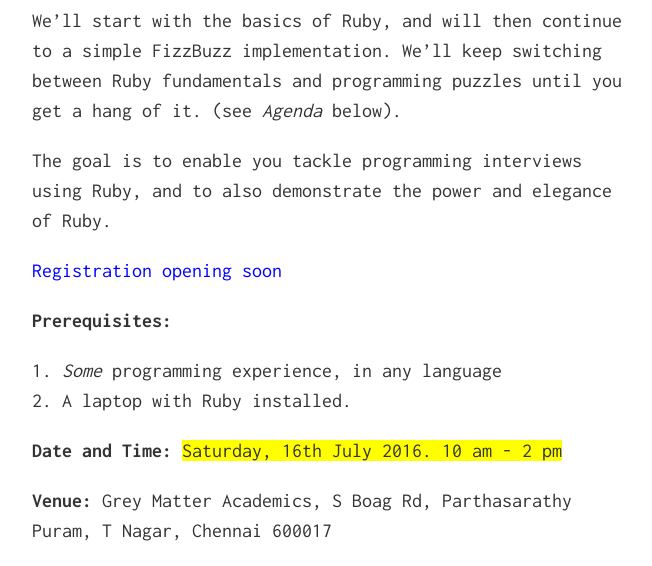
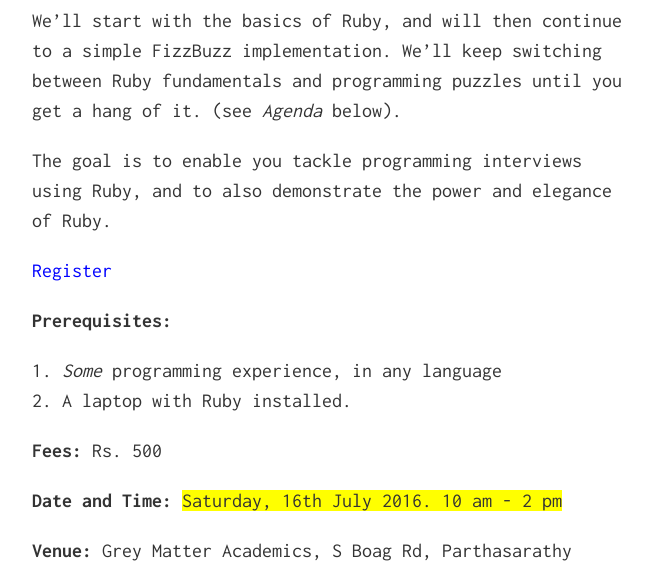
Before and after one commit to fizzbuzz-in/fizzbuzz-in.github.io, a Jekyll site: the page built from index.md, in a window 1280 px wide and 1400 px high, scrolled down 324 px, cut to the strip 0-566 px from the top of the window. Shown: the whole strip, without its empty margins (308-960 px from the left). Built offline with Jekyll 4.4.1, drawn with Linux system fonts in a browser that asks for light colours.

Commit message:
Adds registration link

```diff
--- a/index.md
+++ b/index.md
@@ -11,14 +11,14 @@ The goal is to enable you tackle  programming interviews using Ruby, and to also
 <!--
 <a href='https://docs.google.com/forms/d/11J6em92LUsF71eTdBmn-SnsVSCWPjbKe_5UFy56p7V4/viewform' style='color:blue'>Register here</a>
  -->
-<a href='' style='color:blue'>Registration opening soon</a>
+<a href='http://fizzbuzz.doattend.com/' style='color:blue'>Register</a>
 
 **Prerequisites:**
 
 1. *Some* programming experience, in any language
 2. A laptop with Ruby installed.
 
-<!-- **Fees:** Rs. 500 -->
+**Fees:** Rs. 500
 
 **Date and Time:**
 <span class='highlight'>Saturday, 16th July 2016. 10 am - 2 pm</span>
@@ -42,3 +42,6 @@ The goal is to enable you tackle  programming interviews using Ruby, and to also
 **Agenda:**
 
 <script src="https://gist.github.com/zerothabhishek/fba223f4c6653d4c8c2b1ffa00b93743.js"></script>
+
+
+<a href='http://fizzbuzz.doattend.com/' style='color:blue'>Register</a>
```
